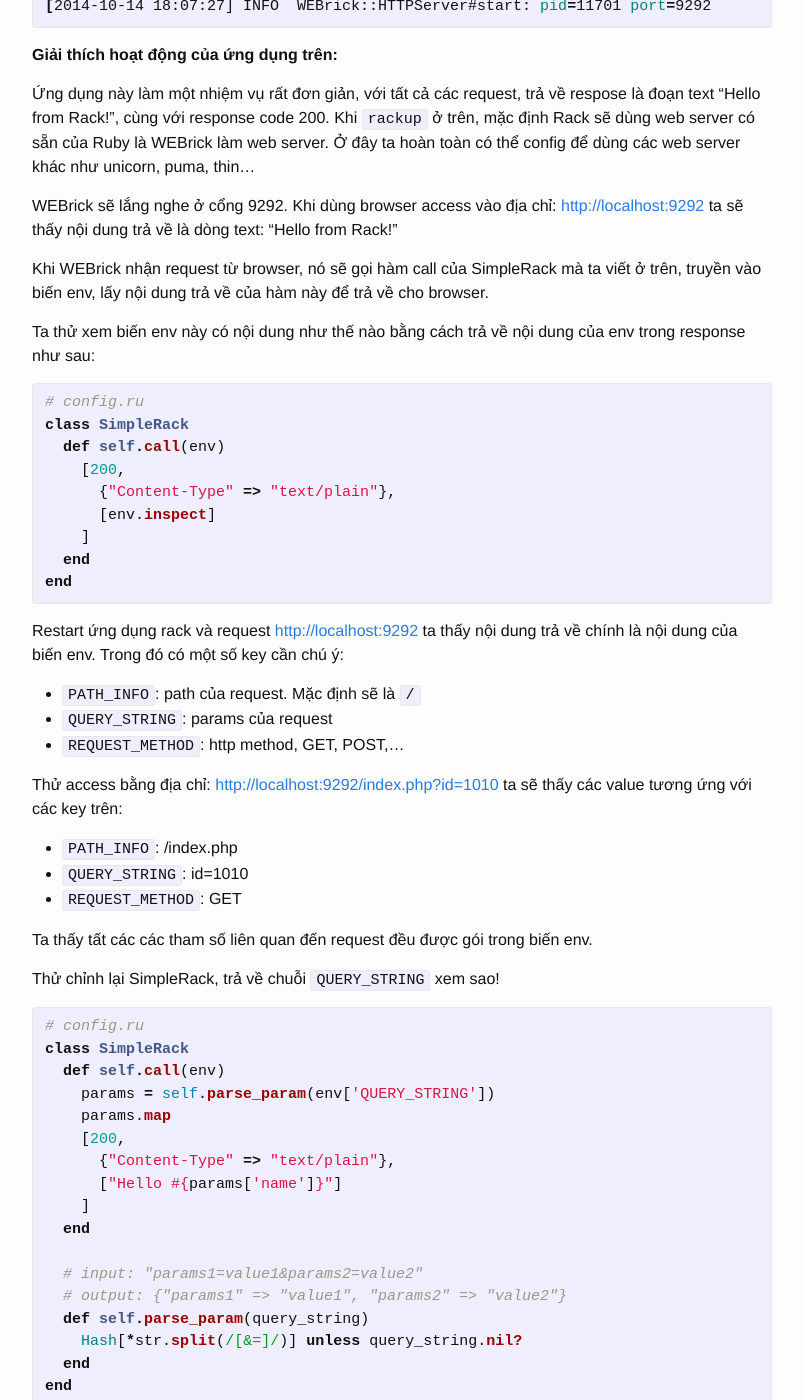
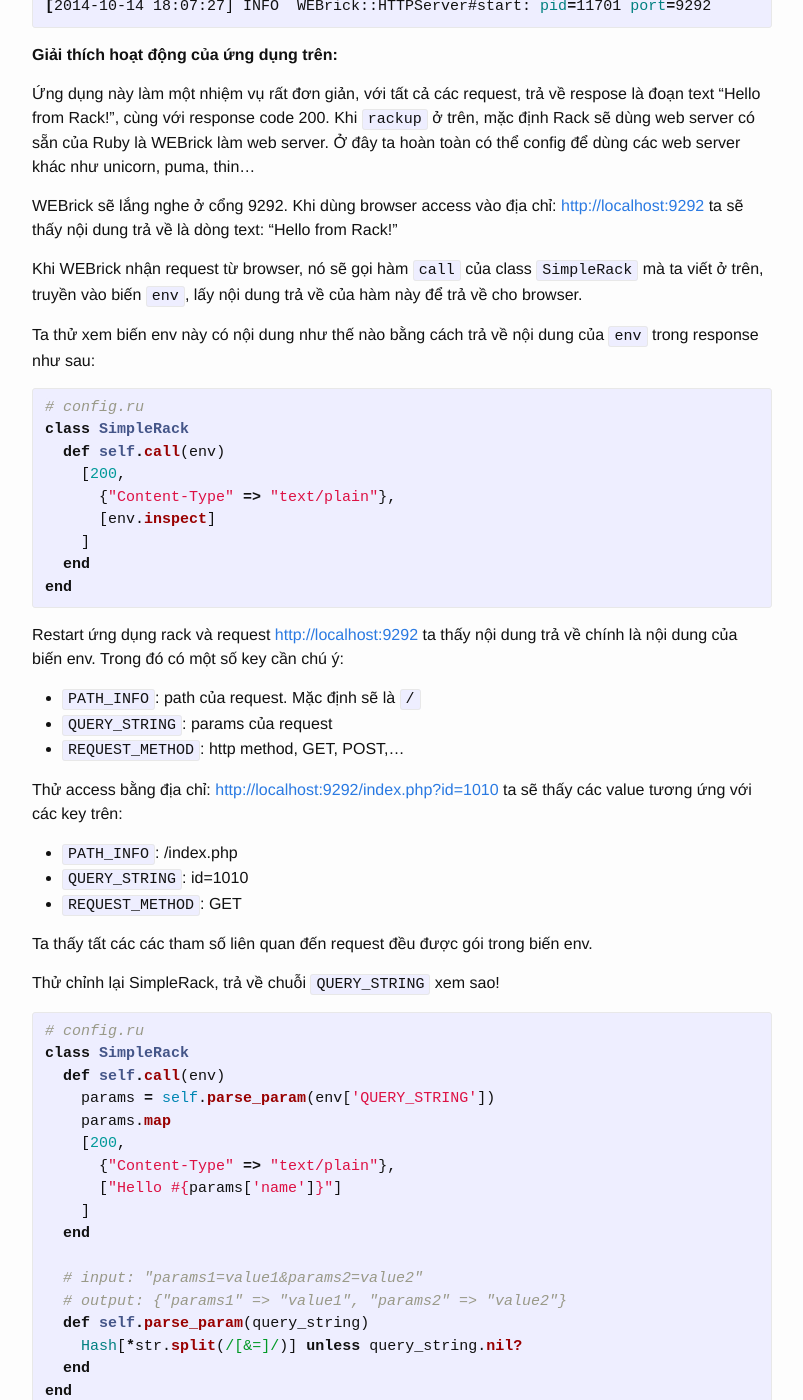
Before and after one commit to zinh/zinh.github.io, a Jekyll site: the page built from _posts/2014-10-16-gioi-thieu-ruby-rack.markdown, in a window 1280 px wide and 1400 px high, scrolled down 1230 px. Shown: the whole window, without its empty margins (238-1041 px from the left). Built offline with Jekyll 4.4.1, drawn with Linux system fonts in a browser that asks for light colours; some of the changed text lies outside the part shown.

Commit message:
update rack

```diff
--- a/_posts/2014-10-16-gioi-thieu-ruby-rack.markdown
+++ b/_posts/2014-10-16-gioi-thieu-ruby-rack.markdown
@@ -65,10 +65,9 @@ như unicorn, puma, thin...
 
 WEBrick sẽ lắng nghe ở cổng 9292. Khi dùng browser access vào địa chỉ: [http://localhost:9292](http://localhost:9292) ta sẽ thấy nội dung trả về là dòng text: "Hello from Rack!"
 
-Khi WEBrick nhận request từ browser, nó sẽ gọi hàm call của SimpleRack mà ta viết ở trên, truyền vào biến env, lấy nội dung trả về của hàm này để trả về cho browser.
+Khi WEBrick nhận request từ browser, nó sẽ gọi hàm `call` của class `SimpleRack` mà ta viết ở trên, truyền vào biến `env`, lấy nội dung trả về của hàm này để trả về cho browser.
 
-Ta thử xem biến env này có nội dung như thế nào bằng cách trả về nội dung của env trong response như sau:
-
+Ta thử xem biến env này có nội dung như thế nào bằng cách trả về nội dung của `env` trong response như sau:
 
 {% highlight ruby %}
 # config.ru
```
Also changed, not shown: other parts of _posts/2014-10-16-gioi-thieu-ruby-rack.markdown (+5 -3 lines).
